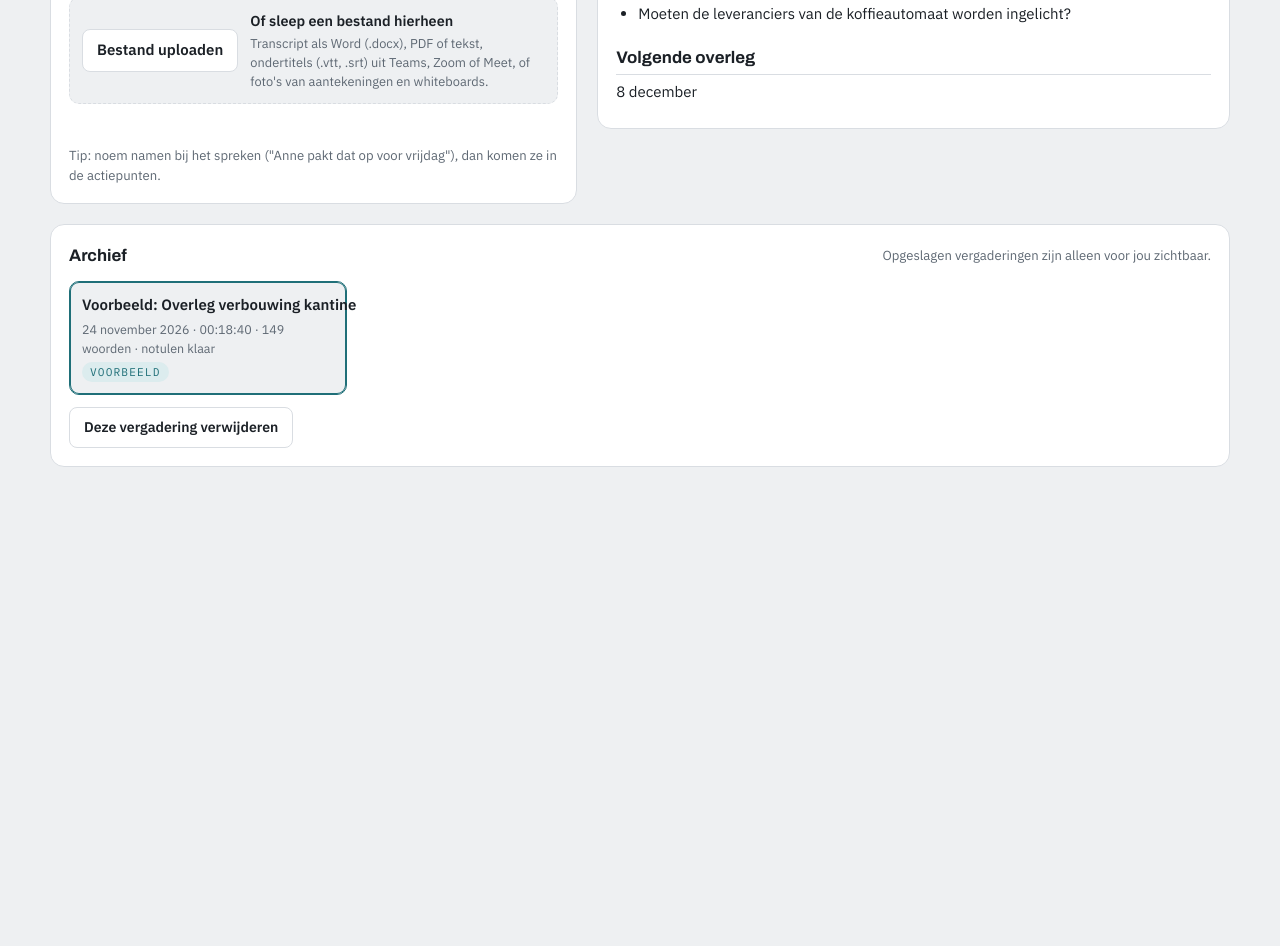
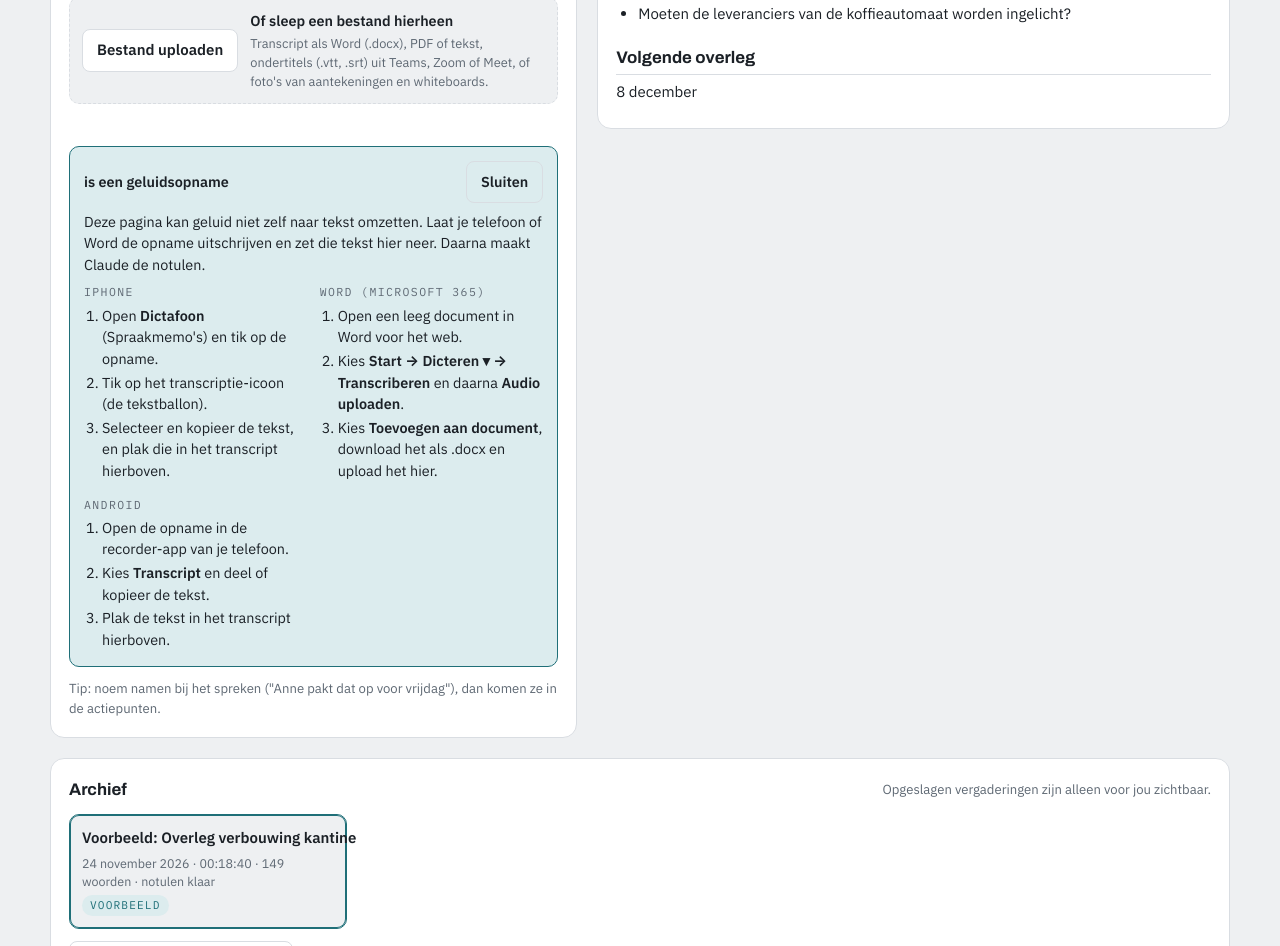
Before and after one commit to w678ck8crk-spec/Standard, a plain HTML site: page dictafoon.html in a window 1280 px wide. Shown: the part 969-1915 px from the top of the page. Before the commit the page ends 1492 px from the top, so only its background shows below. Drawn offline with Linux system fonts and the light colour scheme.

Commit message:
Uitleg bij geluidsopnames (.m4a): zo zet je ze om naar tekst
Co-Authored-By: Claude Opus 5.5 <noreply@anthropic.com>
Claude-Session: https://claude.ai/code/session_01TNyXgXwTSx81sCST22GHnu

```diff
--- a/dictafoon.html
+++ b/dictafoon.html
@@ -142,6 +142,11 @@ textarea#transcript { min-height: 220px; resize: vertical; font-size: .93rem; li
 .drop-text { display: flex; flex-direction: column; gap: 2px; min-width: 0; flex: 1 1 220px; }
 .drop-text strong { font-size: .9rem; }
 .drop-text small { color: var(--muted); font-size: .8rem; }
+.audiohelp { border: 1px solid var(--accent); background: var(--accent-soft); border-radius: 10px; padding: 14px; display: flex; flex-direction: column; gap: 8px; font-size: .9rem; }
+.audiohelp p { margin: 0; max-width: 68ch; }
+.audiohelp .routes { display: grid; grid-template-columns: repeat(auto-fit, minmax(170px, 1fr)); gap: 12px; }
+.audiohelp ol { margin: 4px 0 0; padding-left: 18px; }
+.audiohelp li { margin: 2px 0; }
 .confirm { display: flex; gap: 8px; align-items: center; flex-wrap: wrap; font-size: .88rem; }
 </style>
 
@@ -205,6 +210,39 @@ textarea#transcript { min-height: 220px; resize: vertical; font-size: .93rem; li
           </div>
         </div>
         <p class="msg" id="uploadMsg" role="status"></p>
+        <div class="audiohelp" id="audioHelp" hidden>
+          <div class="panel-head">
+            <strong><span id="audioNaam"></span> is een geluidsopname</strong>
+            <button class="btn ghost" id="audioSluit" type="button">Sluiten</button>
+          </div>
+          <p>Deze pagina kan geluid niet zelf naar tekst omzetten. Laat je telefoon of Word de opname uitschrijven en zet die tekst hier neer. Daarna maakt Claude de notulen.</p>
+          <div class="routes">
+            <div>
+              <span class="eyebrow">iPhone</span>
+              <ol>
+                <li>Open <b>Dictafoon</b> (Spraakmemo's) en tik op de opname.</li>
+                <li>Tik op het transcriptie-icoon (de tekstballon).</li>
+                <li>Selecteer en kopieer de tekst, en plak die in het transcript hierboven.</li>
+              </ol>
+            </div>
+            <div>
+              <span class="eyebrow">Word (Microsoft 365)</span>
+              <ol>
+                <li>Open een leeg document in Word voor het web.</li>
+                <li>Kies <b>Start → Dicteren ▾ → Transcriberen</b> en daarna <b>Audio uploaden</b>.</li>
+                <li>Kies <b>Toevoegen aan document</b>, download het als .docx en upload het hier.</li>
+              </ol>
+            </div>
+            <div>
+              <span class="eyebrow">Android</span>
+              <ol>
+                <li>Open de opname in de recorder-app van je telefoon.</li>
+                <li>Kies <b>Transcript</b> en deel of kopieer de tekst.</li>
+                <li>Plak de tekst in het transcript hierboven.</li>
+              </ol>
+            </div>
+          </div>
+        </div>
         <p class="hint" id="dictHint">Tip: noem namen bij het spreken ("Anne pakt dat op voor vrijdag"), dan komen ze in de actiepunten.</p>
       </section>
     </div>
@@ -602,7 +640,8 @@ ${m.transcript.trim()}
         try { pieces.push({ name: images.length === 1 ? images[0].name : images.length + " foto's", text: await fromImages(images) }); }
         catch (err) { fouten.push((err && err.code === "not_granted") ? "Foto's: Claude mag niet gebruikt worden vanaf deze pagina." : "Foto's: " + (err && err.message || "konden niet gelezen worden")); }
       }
-      if (audio.length) fouten.push(`${audio.map(f => f.name).join(", ")}: geluids- en video-opnames kunnen hier nog niet worden omgezet. Exporteer het transcript uit Teams, Zoom of Meet (.vtt of .docx), of gebruik de transcriptiefunctie van je telefoon of dictafoon en upload die tekst.`);
+      const ah = $("audioHelp"); ah.hidden = !audio.length;
+      if (audio.length) $("audioNaam").textContent = audio.map(f => f.name).join(", ");
 
       if (pieces.length) {
         const t = el.transcript; let add = "";
@@ -616,7 +655,7 @@ ${m.transcript.trim()}
         if (new TextEncoder().encode(t.value).length > 230000) say("Dit transcript is erg lang. Claude kan ongeveer 35.000 woorden tegelijk verwerken; splits het anders in delen.", "err");
         else if (el.auto.checked && words >= 15) { uploading = false; generate(); }
       } else {
-        upSay(fouten.join(" "), "err");
+        upSay(fouten.join(" "), fouten.length ? "err" : "");
       }
     } finally {
       uploading = false; up.kies.disabled = false; if (!generating) el.maak.disabled = !sample;
@@ -624,6 +663,7 @@ ${m.transcript.trim()}
     }
   }
   up.kies.addEventListener("click", () => up.input.click());
+  $("audioSluit").addEventListener("click", () => { $("audioHelp").hidden = true; });
   up.input.addEventListener("change", () => handleFiles(up.input.files));
   for (const ev of ["dragenter", "dragover"]) up.drop.addEventListener(ev, (e) => { e.preventDefault(); up.drop.classList.add("over"); });
   for (const ev of ["dragleave", "drop"]) up.drop.addEventListener(ev, (e) => { e.preventDefault(); up.drop.classList.remove("over"); });
```
